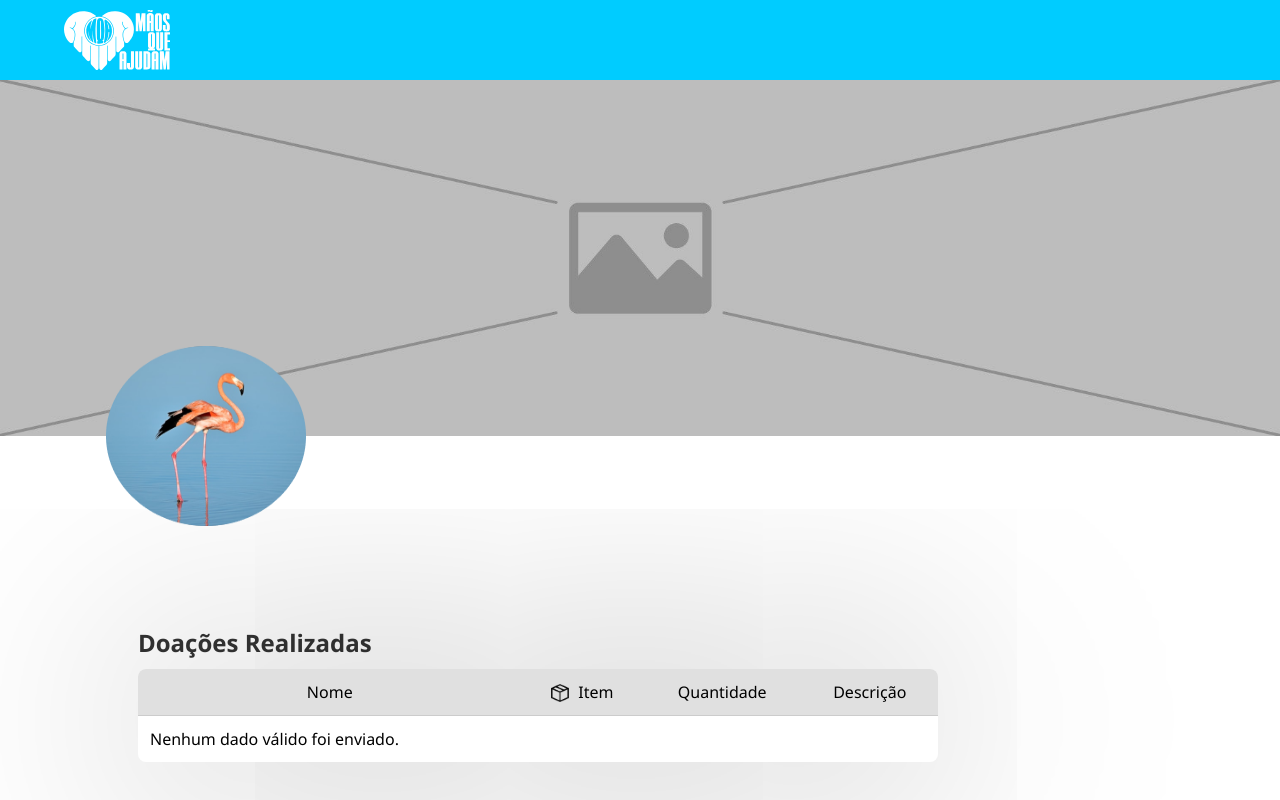
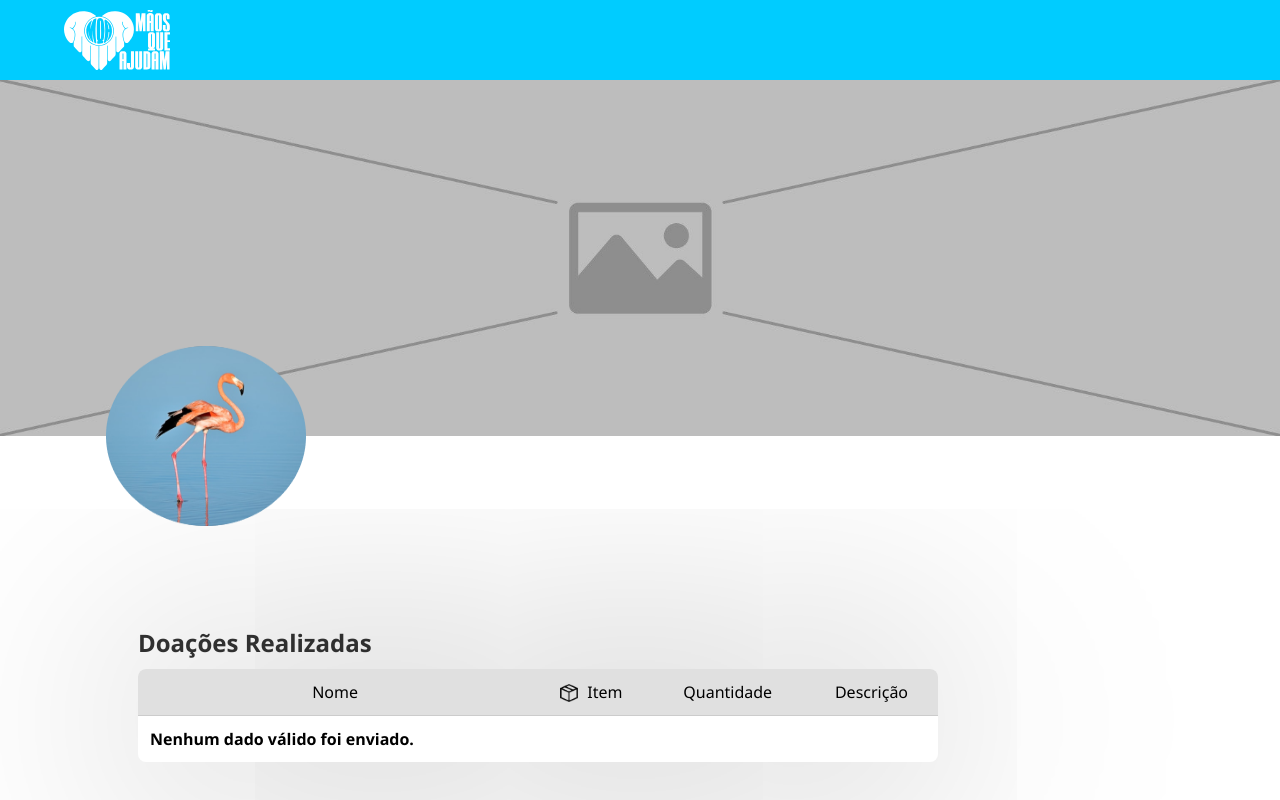
Before and after one commit to Vini1227/MQA, a PHP site: page /pages/visao_ong.php in a window 1280 px wide. Run offline with PHP 8.4, Linux system fonts and the light colour scheme.

Commit message:
style: corrigindo estilos

```diff
--- a/css/cadastromonetarioproduto.css
+++ b/css/cadastromonetarioproduto.css
@@ -3,7 +3,9 @@
 * {
   margin: 0;
   padding: 0;
-  font-family: "DM Sans", "Segoe UI", Tahoma, Geneva, Verdana, sans-serif;
+  font-family: 'Segoe UI', Tahoma, Geneva, Verdana, sans-serif;
+  -webkit-user-select: none;
+  -webkit-user-drag: none;
 }
 
 .app {
@@ -423,7 +425,6 @@ details[open] {
 #b4 {
   display: flex;
   align-items: center;
-  font-family: "lalezar";
   font-size: 20px;
   text-decoration: none;
   color: white;
--- a/css/itensUsuario.css
+++ b/css/itensUsuario.css
@@ -4,6 +4,8 @@
   margin: 0;
   padding: 0;
   font-family: 'Segoe UI', Tahoma, Geneva, Verdana, sans-serif;
+  -webkit-user-select: none;
+  -webkit-user-drag: none;
 }
 
 .app {
--- a/css/login.css
+++ b/css/login.css
@@ -4,6 +4,8 @@
   margin: 0;
   padding: 0;
   font-family: 'Segoe UI', Tahoma, Geneva, Verdana, sans-serif;
+  -webkit-user-select: none;
+  -webkit-user-drag: none;
 }
 
 .app {
--- a/css/visao_ong.css
+++ b/css/visao_ong.css
@@ -1,9 +1,11 @@
-* {
-    margin: 0;
-    padding: 0;
-    font-family: 'DM Sans', 'Segoe UI', Tahoma, Geneva, Verdana, sans-serif;
+*{
+  padding: 0;
+  margin: 0;
+  font-family: 'Segoe UI', Tahoma, Geneva, Verdana, sans-serif;
+  font-weight: bold;
+  -webkit-user-select: none;
+  -webkit-user-drag: none;
   }
-
 
   .app {
     display: flex;
```
Also changed, not shown: css/perfil_ong.css (+7 -5 lines), css/sistema.css (+7 -2 lines), css/style.css (+6 -4 lines), css/user_logado.css (+7 -8 lines), css/user_perfil.css (+7 -3 lines).
